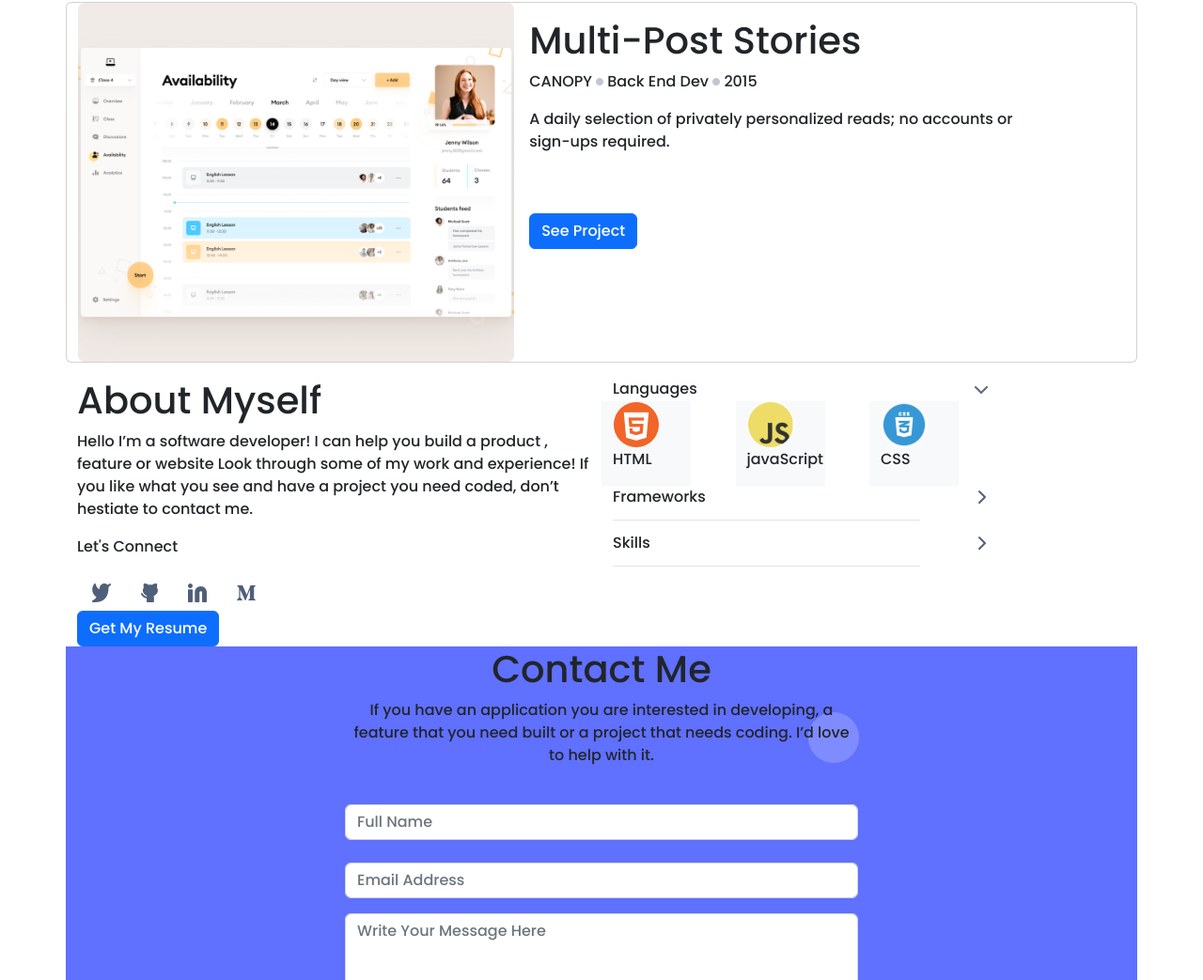
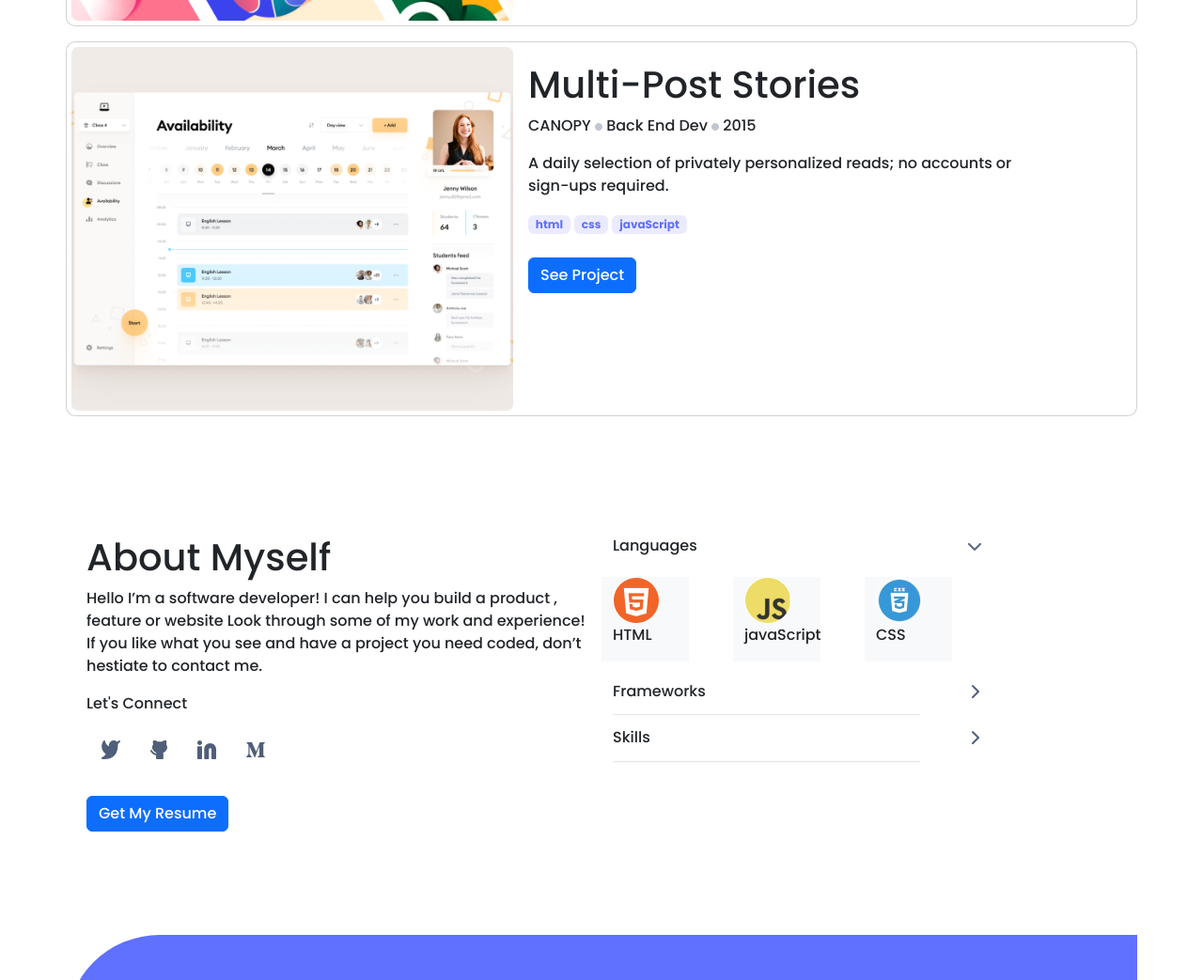
Before and after one commit to tawakuliKH/Portofolio-Bootstrap, a plain HTML site: page index.html in a window 1280 px wide. Shown: the part 1757-2800 px from the top of the page at 94% size. Drawn offline with nearby package versions, Linux system fonts and the light colour scheme.

Commit message:
Update style.css file for new styles using bootstrap and css

```diff
--- a/style.css
+++ b/style.css
@@ -9,7 +9,19 @@
 
 .header {
   height: 500px;
-  background-image: url("assets/desktop/files/header.png");
+  background-image: url("assets/desktop files/header.png");
+  padding-top: 150px;
+}
+
+.list-group li {
+  border: none;
+}
+
+.navbar-brand {
+  font-weight: 700;
+  font-size: 18px;
+  line-height: 20px;
+  color: #6070ff;
 }
 
 .borderless li {
@@ -17,8 +29,43 @@
   background-color: none;
 }
 
+.card {
+  padding: 5px;
+  border-radius: 10px;
+}
+
 .contact {
   background-image: url("assets/desktop files/contact form-back.png");
-  background-color: #6070FF;
-  height: 500px;
+  background-color: #6070ff;
+  height: 100%;
+  margin-top: 100px;
+  padding-top: 100px;
+  padding-bottom: 50px;
+  border-top-left-radius: 100px;
 }
+
+.badge {
+  color: #6070ff;
+  background: #ebebff;
+}
+
+.about {
+  margin-top: 100px;
+  padding: 10px;
+}
+
+.get-resume {
+  margin-top: 30px;
+}
+
+.techs {
+  margin-top: 20px;
+}
+
+.skills {
+  margin-top: 20px;
+}
+
+.space {
+  height: 10px;
+}
```
